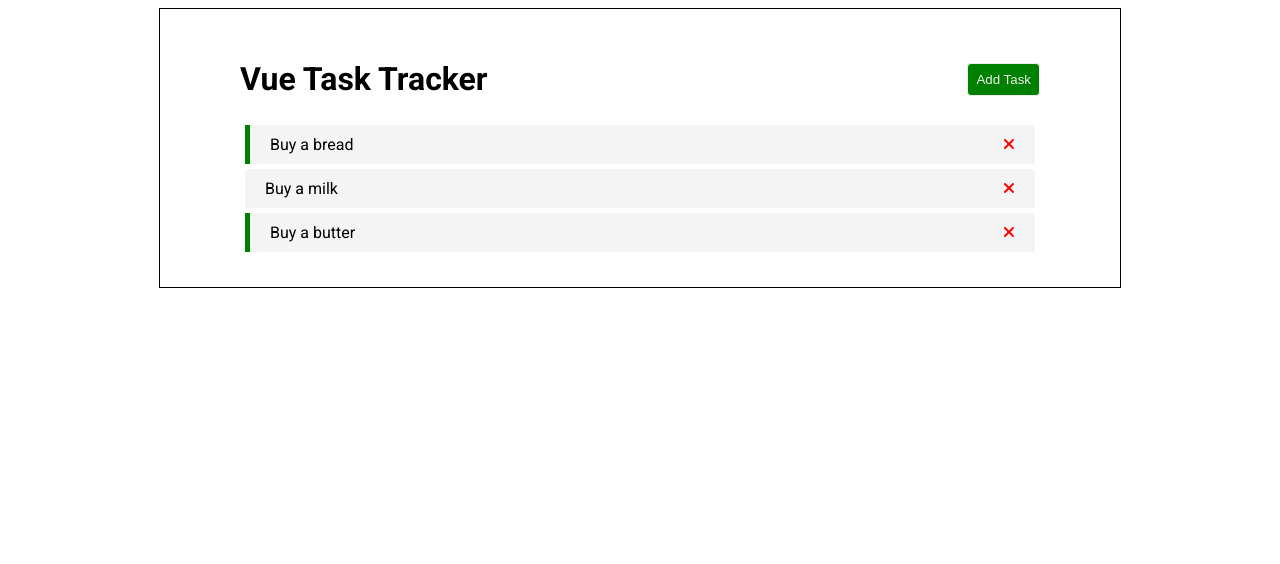
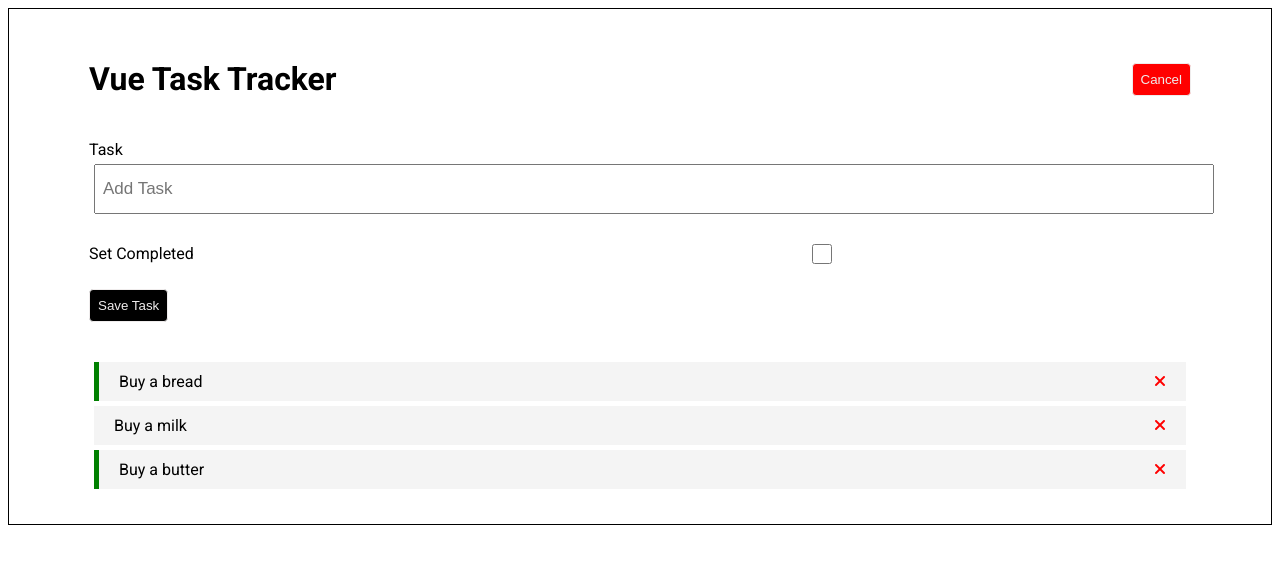
Before and after one commit to artemshakhoval/vue-task-tracker, a Vue app: page / in a window 1280 px wide. Both pictures are taken after a click on the button "Add Task". Shown: the top 564 px of the page. Built offline with nearby package versions, Linux system fonts and the light colour scheme.

Commit message:
toggle add task button

```diff
--- a/src/App.vue
+++ b/src/App.vue
@@ -1,6 +1,9 @@
 <template>
   <div class="container">
-    <Header title="Vue Task Tracker" />
+    <Header @toggle-add-task="toggleAddTask" :showAddTask="showAddTask" title="Vue Task Tracker" />
+    <div v-if="showAddTask">
+      <AddTask @add-task="addTask"/>
+    </div>
     <Tasks @add-completed="addCompleted" @delete-task="onDelete" :tasks="tasks" />
   </div>
 </template>
@@ -8,19 +11,28 @@
 <script>
 import Header from './components/Header.vue'
 import Tasks from './components/Tasks.vue'
+import AddTask from './components/AddTask.vue'
 
 export default {
   name: 'App',
   components: {
     Header,
-    Tasks
+    Tasks,
+    AddTask,
   },
   data() {
     return {
-      tasks: []
+      tasks: [],
+      showAddTask: false,
     }
   },
   methods: {
+    toggleAddTask() {
+      this.showAddTask = !this.showAddTask
+    },
+    addTask(task) {
+      this.tasks = [...this.tasks, task]
+    },
     onDelete(id) {
       this.tasks = this.tasks.filter((task) => task.id !== id)
     },
@@ -61,7 +73,7 @@
 }
 
 .container {
-  max-width: 800px;
+  /* max-width: 800px; */
   margin: 0 auto;
   padding: 30px 80px;
   border: 1px black solid;
--- /dev/null
+++ b/src/components/AddTask.vue
@@ -0,0 +1,80 @@
+<template>
+    <form @submit="onSubmit" class="add-form">
+      <div class="form-control">
+        <label>Task</label>
+        <input type="text" v-model="text" name="text" placeholder="Add Task" />
+      </div>
+      <div class="form-control form-control-check">
+        <label>Set Completed</label>
+        <input type="checkbox" v-model="completed" name="completed" />
+      </div>
+      <input type="submit" value="Save Task" class="btn btn-block" />
+    </form>
+  </template>
+
+<script>
+    export default {
+        name: 'AddTask',
+        data() {
+            return {
+                text: '',
+                completed: false
+            }
+        },
+        methods: {
+            onSubmit(e) {
+                e.preventDefault()
+
+                if(!this.text) {
+                    alert('Add task')
+                }
+                const newTask = {
+                    id: Math.floor(Math.random() * 100000),
+                    text: this.text,
+                    completed: this.completed
+                }
+
+                this.$emit('add-task', newTask)
+
+                this.text = '',
+                this.completed = false
+            }
+        },
+    }
+</script>
+
+<style scope>
+.add-form {
+  margin-bottom: 40px;
+}
+
+.form-control {
+  margin: 20px 0;
+}
+
+.form-control label {
+  display: block;
+}
+
+.form-control input {
+  width: 100%;
+  height: 40px;
+  margin: 5px;
+  padding: 3px 7px;
+  font-size: 17px;
+}
+
+.form-control-check {
+  display: flex;
+  align-items: center;
+  justify-content: space-between;
+}
+.form-control-check label {
+  flex: 1;
+}
+
+.form-control-check input {
+  flex: 2;
+  height: 20px;
+}
+</style>
--- a/src/components/Button.vue
+++ b/src/components/Button.vue
@@ -1,10 +1,15 @@
 <template>
-    <button :style="{background: color}" class="btn">{{ text }}</button>
+    <button @click="onClick" :style="{background: color}" class="btn">{{ text }}</button>
 </template>
 
 <script>
     export default {
         name: 'Button',
+        methods: {
+            onClick() {
+                this.$emit('toggle-add-task')
+            }
+        },
         props: {
             text: String,
             color: String
--- a/src/components/Header.vue
+++ b/src/components/Header.vue
@@ -1,7 +1,9 @@
 <template>
     <header>
         <h1>{{ title }}</h1>
-        <Button text="Add Task" color="green"/>
+        <Button @toggle-add-task="$emit('toggle-add-task')"
+        :text="showAddTask ? 'Cancel' : 'Add Task'"
+        :color="showAddTask ? 'red' : 'green'"/>
     </header>
 </template>
 
@@ -10,7 +12,8 @@
     export default {
         name: 'Header',
         props: {
-            title: String
+            title: String,
+            showAddTask: Boolean,
         },
         components: {
             Button
@@ -18,7 +21,7 @@
     }
 </script>
 
-<style scope>
+<style scoped>
     header {
         display: flex;
         justify-content: space-between;
--- a/src/components/Task.vue
+++ b/src/components/Task.vue
@@ -22,7 +22,7 @@
     }
 </script>
 
-<style scope>
+<style scoped>
 .task {
     display: flex;
     justify-content: space-between;
```
